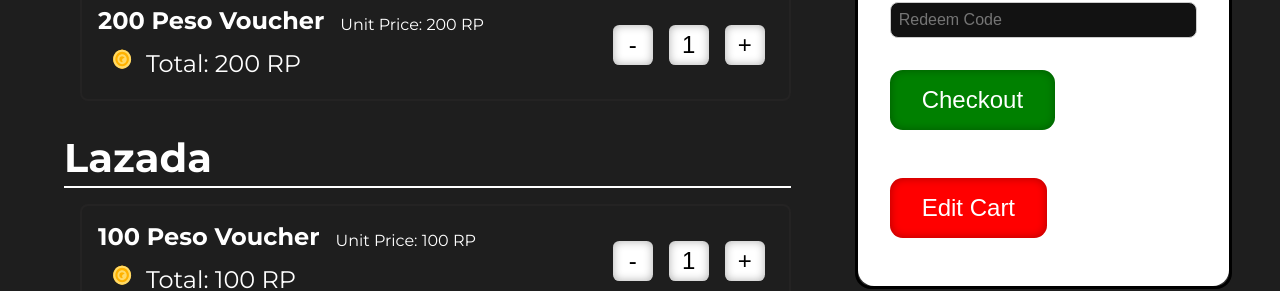
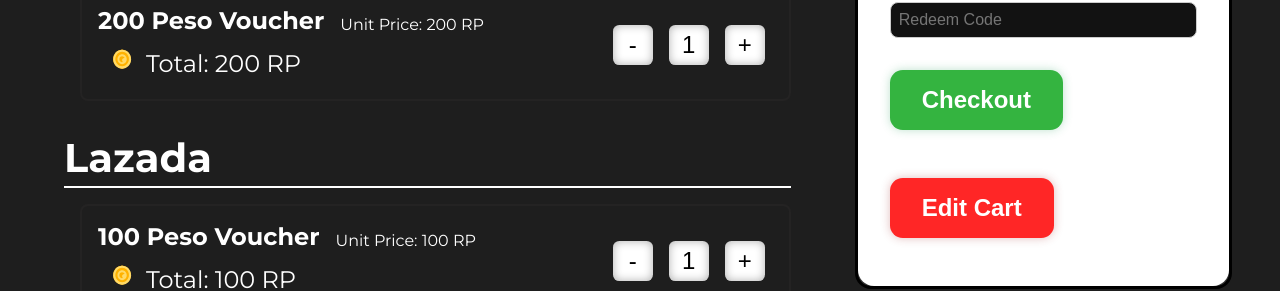
Before and after one commit to qwerttyuiiop1/CSSECDV, a Next.js app: page /cart in a window 1280 px wide. Shown: the part 305-596 px from the top of the page. Built offline with nearby package versions, Linux system fonts and the light colour scheme; no server answers.

Commit message:
Fixed some visual components

```diff
--- a/src/app/cart/page.module.css
+++ b/src/app/cart/page.module.css
@@ -158,10 +158,11 @@
   margin-bottom: 1rem;
   padding: 1rem 2rem;
   font-size: 1.5rem;
+  font-weight: bold;
   border-radius: 0.8rem;
-  background-color: green;
+  background-color: #34B440;
   border: 0;
-  box-shadow: inset 0 0 10px 0 #00000050;
+  box-shadow: 0 0 10px 0 #2da06050;
   color: white;
 }
 
@@ -169,11 +170,12 @@
   margin: 2rem 0rem 1rem;
   padding: 1rem 2rem;
   font-size: 1.5rem;
+  font-weight: bold;
   border-radius: 0.8rem;
-  background-color: red;
+  background-color: #ff2626;
   color: white;
   border: 0;
-  box-shadow: inset 0 0 10px 0 #00000050;
+  box-shadow: 0 0 10px 0 #a02d2d50;
 }
 
 .remove_button {
--- a/src/app/shops/[id]/page.module.css
+++ b/src/app/shops/[id]/page.module.css
@@ -127,14 +127,16 @@
 }
 
 .add_to_cart {
+  font-weight: bold;
   margin-top: 2rem;
   width: fit-content;
   padding: 1rem;
   font-size: 1.5rem;
   border-radius: 0.8rem;
-  background-color: green;
+  color: white;
+  background-color: #34B440;
   border: 0;
-  box-shadow: inset 0 0 10px 0 #00000050;
+  box-shadow: 0 0 10px 0 #6cffae50;
 }
 
 .info_container{
--- a/src/app/shops/[id]/page.tsx
+++ b/src/app/shops/[id]/page.tsx
@@ -146,7 +146,7 @@
 
             />
             <h1 className={styles.reward_points}>
-              {rewardPoints} reward points
+              {rewardPoints} Reward Points
             </h1>
           </div>
 
--- a/src/components/ShopCard/ShopCard.module.css
+++ b/src/components/ShopCard/ShopCard.module.css
@@ -28,7 +28,7 @@
   position: absolute;
   bottom: 0;
   width: 100%;
-  background-color: rgba(0, 0, 0, 0.5);
+  background-color: rgba(0, 0, 0, 0.6);
   color: #fff;
   padding: 0.5rem;
   visibility: hidden;
@@ -51,7 +51,7 @@
 }
 
 .shop_name {
-  font-weight: 520;
+  font-weight: bold;
 }
 
 .divider {
```
Also changed, not shown: src/app/admin/products/components/components.module.css (+4 -4 lines).
